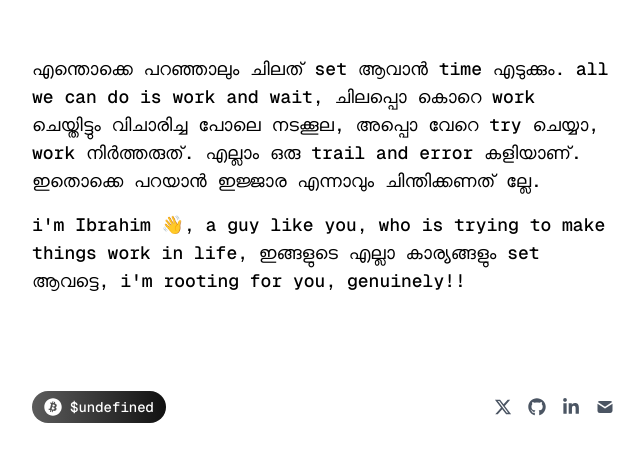
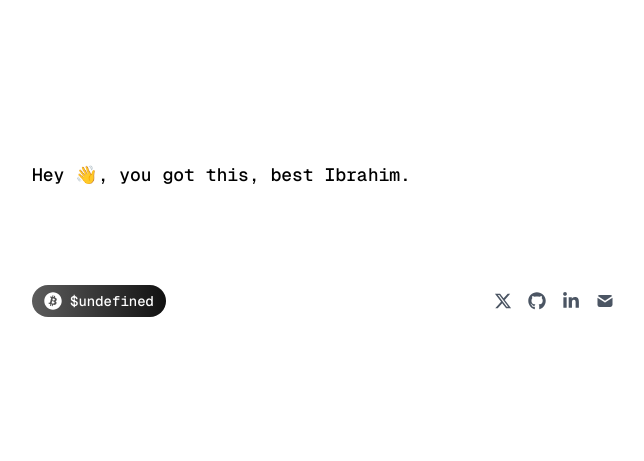
Before and after one commit to ibrhmvk/nextfolio-a-simple-next-js-portfolio, a Next.js app: page / in a window 1280 px wide. Shown: the part 161-622 px from the top of the page, without its empty margins (317-961 px from the left). Built offline with nearby package versions, Linux system fonts and the light colour scheme; no server answers.

Commit message:
Update page.tsx

```diff
--- a/app/page.tsx
+++ b/app/page.tsx
@@ -4,11 +4,7 @@ export default function Page() {
   return (
     <section className="text-black font-mono font-medium text-lg">
       <div className="space-y-4">
-        <p>
-        എന്തൊക്കെ പറഞ്ഞാലും ചിലത് set ആവാൻ time എടുക്കും. all we can do is work and wait, ചിലപ്പൊ കൊറെ work ചെയ്തിട്ടും വിചാരിച്ച പോലെ നടക്കൂല, അപ്പൊ വേറെ try ചെയ്യാ, work നിർത്തരുത്. എല്ലാം ഒരു trail and  error കളിയാണ്. ഇതൊക്കെ പറയാൻ ഇജ്ജാര എന്നാവും ചിന്തിക്കണത് ല്ലേ.
-        <br />
-        </p>
-        <p>i'm Ibrahim 👋, a guy like you, who is trying to make things work in life, ഇങ്ങളുടെ എല്ലാ കാര്യങ്ങളും set ആവട്ടെ, i'm rooting for you, genuinely!!</p>
+        <p>Hey 👋, you got this, best Ibrahim.</p>
       </div>
       <Footer />
     </section>
```
